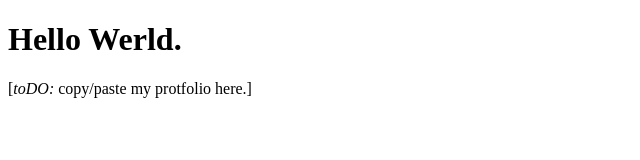
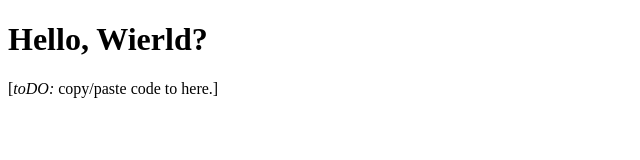
Before and after one commit to behaviors/behaviors.github.io, a plain HTML site: page index.html in a window 1280 px wide. Shown: the whole page, without its empty margins (0-640 px from the left). Drawn offline with Linux system fonts and the light colour scheme.

Commit message:
minor txt change

```diff
--- a/index.html
+++ b/index.html
@@ -8,9 +8,9 @@
 <body>
 
 
-<h1>Hello Werld.</h1>
+<h1>Hello, Wierld?</h1>
 
-<p>[<i>toDO:</i> copy/paste my protfolio here.]</p>
+<p>[<i>toDO:</i> copy/paste code to here.]</p>
 
 
 </body>
```
